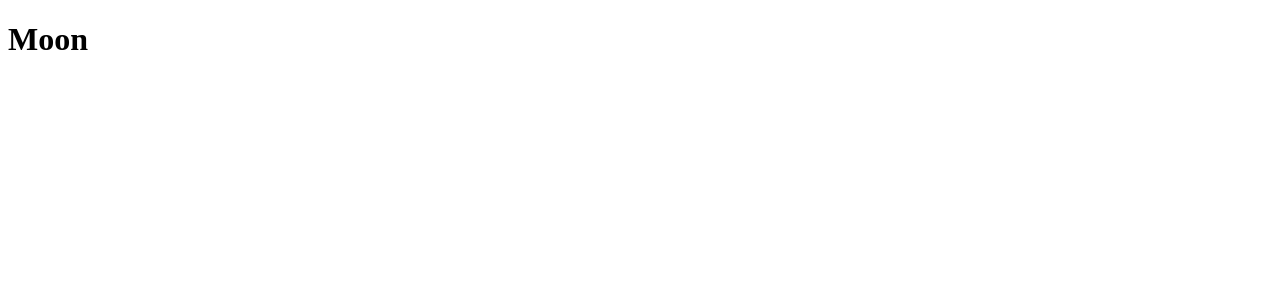
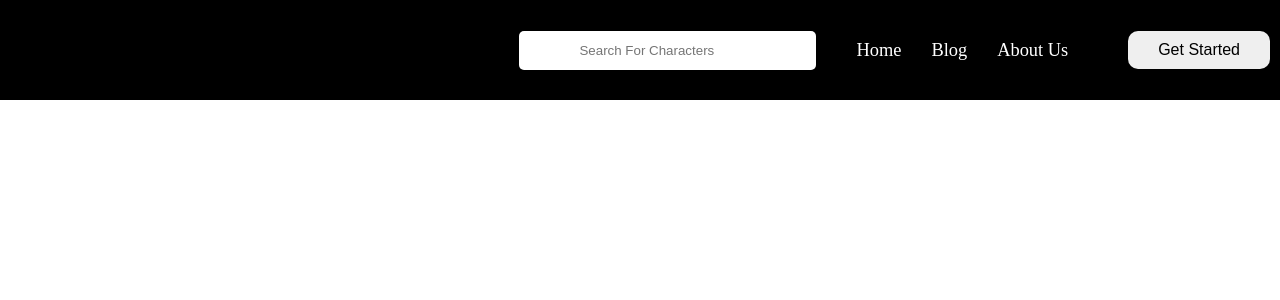
Before and after one commit to Ian-Wairimu/react-marvel-api-call, a React (Create React App) app: page / in a window 1280 px wide. Shown: the top 300 px of the page. Built offline with nearby package versions, Linux system fonts and the light colour scheme.

Commit message:
Implemented the navigation bar

```diff
--- a/package.json
+++ b/package.json
@@ -9,6 +9,7 @@
     "react": "^18.2.0",
     "react-dom": "^18.2.0",
     "react-scripts": "5.0.1",
+    "react-spinners": "^0.13.6",
     "web-vitals": "^2.1.4"
   },
   "scripts": {
--- a/src/App.css
+++ b/src/App.css
@@ -1,38 +1,15 @@
-.App {
-  text-align: center;
+*,
+*::after,
+*::before {
+  box-sizing: border-box;
+  margin: 0;
+  padding: 0;
 }
-
-.App-logo {
-  height: 40vmin;
-  pointer-events: none;
-}
-
-@media (prefers-reduced-motion: no-preference) {
-  .App-logo {
-    animation: App-logo-spin infinite 20s linear;
-  }
-}
-
-.App-header {
-  background-color: #282c34;
-  min-height: 100vh;
+.loader {
   display: flex;
   flex-direction: column;
+  justify-content: center;
   align-items: center;
-  justify-content: center;
-  font-size: calc(10px + 2vmin);
-  color: white;
+  width: 100%;
+  height: 100vh;
 }
-
-.App-link {
-  color: #61dafb;
-}
-
-@keyframes App-logo-spin {
-  from {
-    transform: rotate(0deg);
-  }
-  to {
-    transform: rotate(360deg);
-  }
-}
--- a/src/App.jsx
+++ b/src/App.jsx
@@ -1,9 +1,26 @@
-import React from 'react';
+import React, {useEffect, useState} from 'react';
+import {PacmanLoader} from 'react-spinners';
+import './App.css';
+import {Navigation} from './components/Navigation/Navigation';
 
 export const App = () => {
+	const[loading, setLoading] = useState(true);
+	useEffect(() => {
+		setTimeout(() => {
+			setLoading(false);
+		}, 4000);
+	}, []);
 	return (
 		<>
-			<h1>Moon</h1>
+			{
+				loading ? <div className="loader">
+					<PacmanLoader color="#000000" />
+				</div> : (
+					<div>
+						<Navigation />
+					</div>
+				)
+			}
 		</>
 	);
 };
--- /dev/null
+++ b/src/components/Button/Button.jsx
@@ -0,0 +1,10 @@
+import React from 'react';
+
+// eslint-disable-next-line react/prop-types
+export const Button = ({className, onClick, name}) => {
+	return (
+		<>
+			<button className={className} onClick={onClick}>{name}</button>
+		</>
+	);
+};
--- /dev/null
+++ b/src/components/Navigation/Navigation.jsx
@@ -0,0 +1,41 @@
+import React from 'react';
+import './navigation.css';
+import {Button} from '../Button/Button';
+
+export const Navigation = () => {
+	const button = [{
+		name: 'Get Started',
+		className: 'btn--nav'
+	}];
+	return (
+		<>
+			<div className="nav--con">
+				<form action="">
+					<input
+						type="search"
+						name="comic-search"
+						placeholder="Search For Characters"
+						className="search--nav"/>
+				</form>
+				<nav className="navigation">
+					<ul className="navigation--items">
+						<li className="navigation--list">
+							<a href="" className="navigation--links">Home</a>
+						</li>
+						<li className="navigation--list">
+							<a href="" className="navigation--links">Blog</a>
+						</li>
+						<li className="navigation--list">
+							<a href="" className="navigation--links">About Us</a>
+						</li>
+					</ul>
+				</nav>
+				{
+					button.map((v, i) => {
+						return <Button name={v.name} className={v.className} key={i} />;
+					})
+				}
+			</div>
+		</>
+	);
+};
--- /dev/null
+++ b/src/components/Navigation/navigation.css
@@ -0,0 +1,39 @@
+.nav--con {
+    display: flex;
+    position: sticky;
+    flex-direction: row;
+    flex-wrap: wrap;
+    justify-content: flex-end;
+    align-items: center;
+    background-color: #000000;
+    height: 100px;
+}
+.search--nav {
+    border: none;
+    border-radius: 5px;
+    padding: 12px 60px;
+    margin-right: 10px;
+}
+
+.navigation, .navigation--items, .navigation--list {
+    display: flex;
+    flex-direction: row;
+    list-style-type: none;
+    justify-content: center;
+    padding: 0 10px;
+    margin-right: 10px;
+}
+.navigation--list, .navigation--links {
+    text-decoration: none;
+    color: white;
+    font-weight: 500;
+    font-size: 1.15rem;
+}
+.btn--nav {
+    border: none;
+    border-radius: 10px;
+    padding: 10px 30px;
+    margin-right: 10px;
+    font-weight: 500;
+    font-size: 1rem;
+}
```
Also changed, not shown: src/components/Footer/Footer.jsx (added, +8 -0 lines), src/components/Header/Header.jsx (added, +8 -0 lines), src/components/Main/Main.jsx (added, +8 -0 lines), 1 other file (tests, documents, lock files or other folders).
